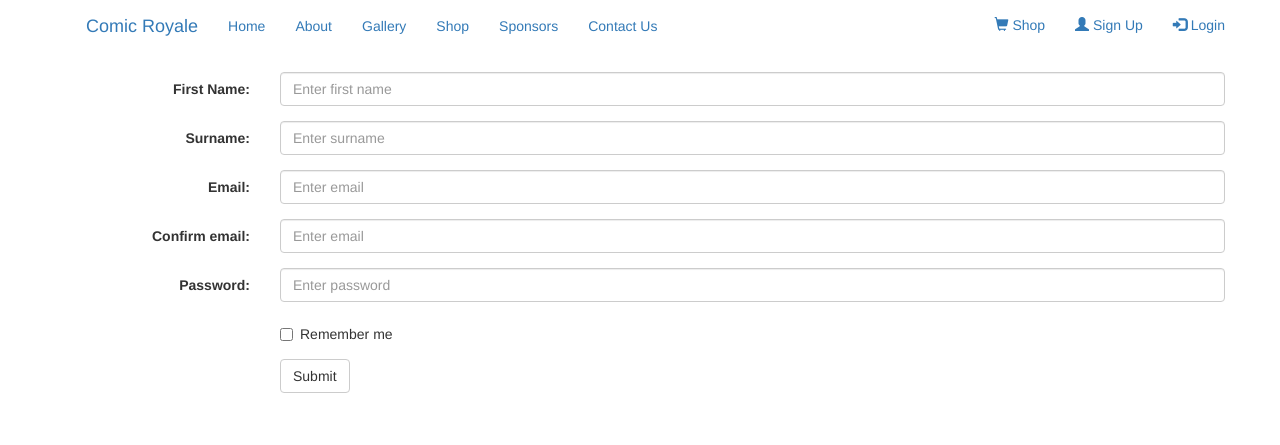
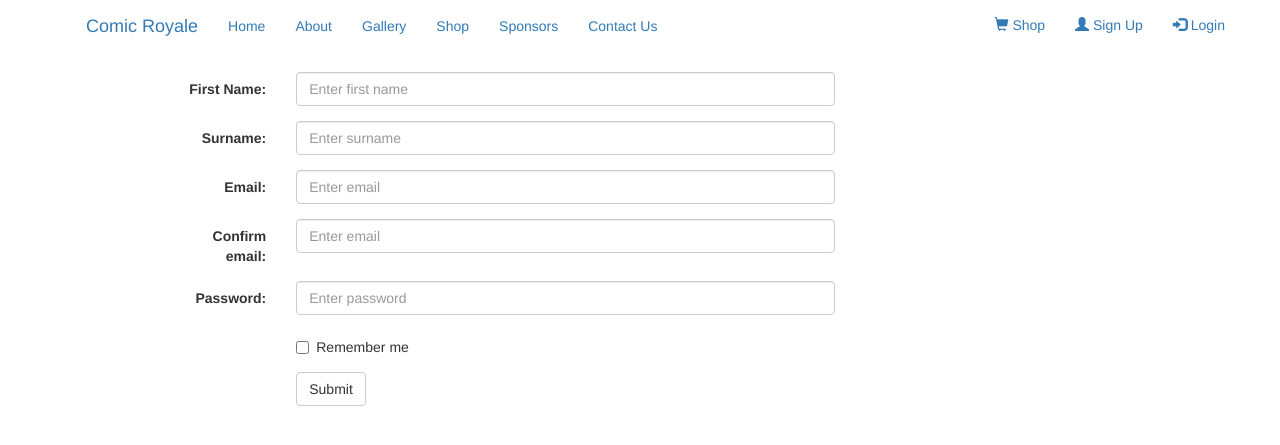
Before and after one commit to IanMok/BetaWolfSquadron, a PHP site: page /registration.php in a window 1280 px wide. Shown: the top 445 px of the page. Run offline with PHP 8.4, Linux system fonts and the light colour scheme.

Commit message:
Update registration.php

```diff
--- a/Views/registration.php
+++ b/Views/registration.php
@@ -47,7 +47,9 @@
 </div>
 </div>
 <div class="container">
-
+ <div class="row">
+ <div class="col-sm-1"></div>
+ <div class="col-sm-7">
  <!-- Registration form; validate each field using regEx onSubmit-->
  <form class="form-horizontal" name=registrationForm onsubmit=return(validateFields());>
     <div class="form-group">
@@ -98,8 +100,9 @@
       </div>
     </div>
  </form>
-
+  </div>
 </div>
 </div>
+	</div>
 </body>
 </html>
```
